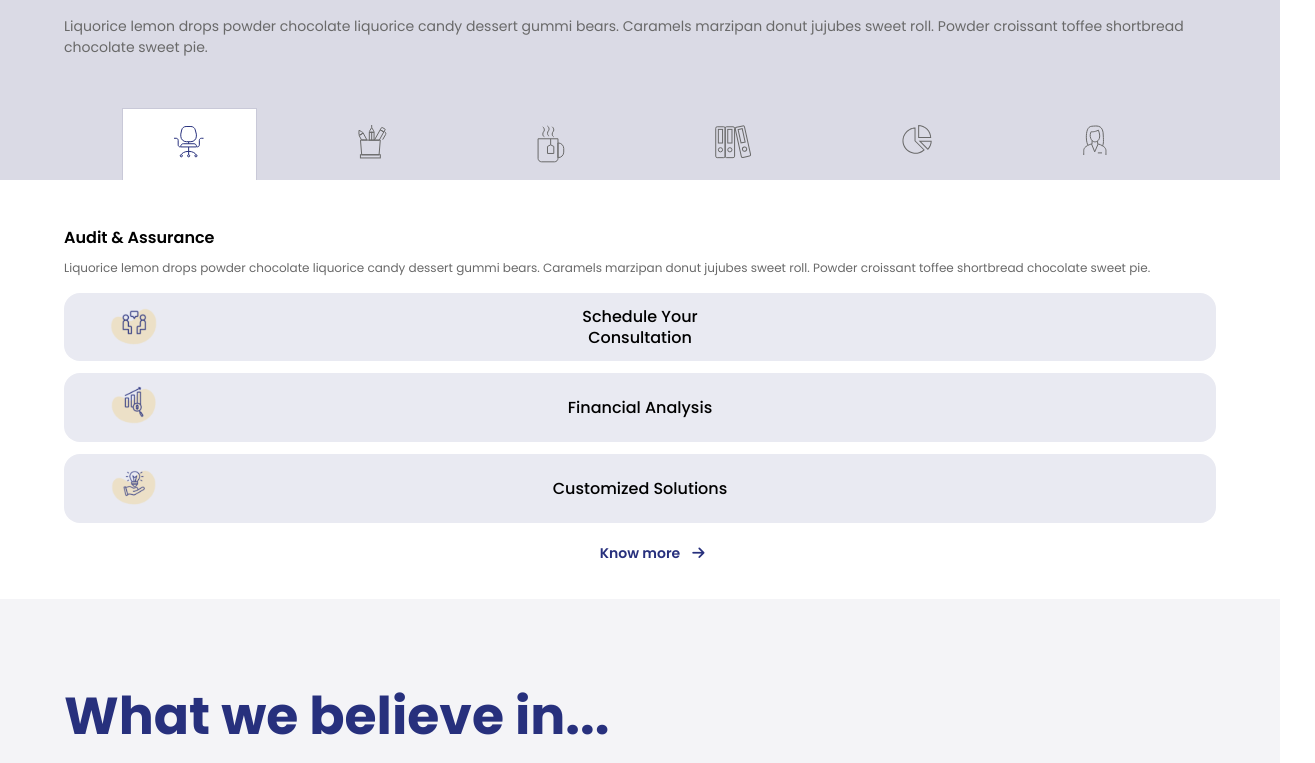
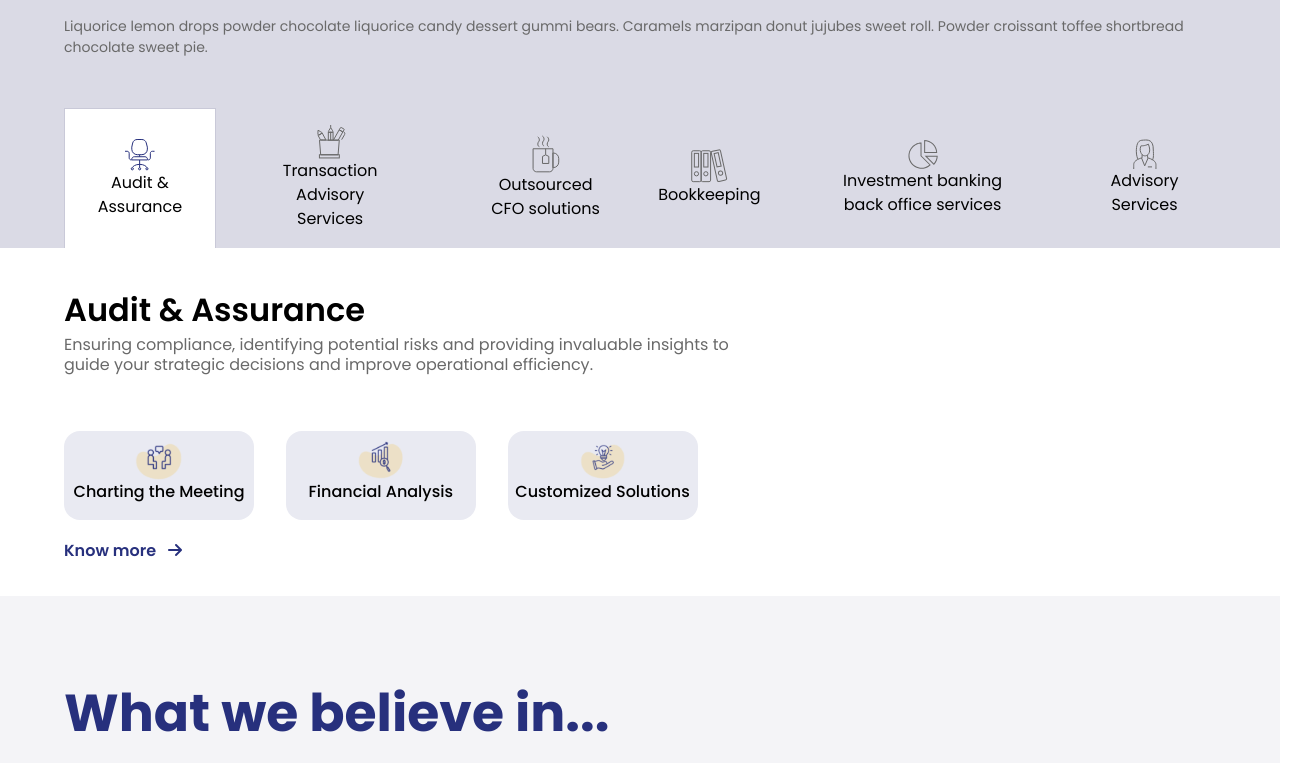
Before and after one commit to Ahsan2519/eCloudss, a React (Create React App) app: page / in a window 1280 px wide. Shown: the part 1096-1859 px from the top of the page, 1315 px wide, since content can reach past the window. Built offline with nearby package versions, Linux system fonts and the light colour scheme.

Commit message:
Feat: Tabfilter desktop styling added

```diff
--- a/src/Assets/Style/App.css
+++ b/src/Assets/Style/App.css
@@ -113,7 +113,7 @@
 }
 
 .tab-list {
-  @apply relative before:absolute before:content-[''] before:w-[48px] before:h-[48px] before:top-[-24%] before:translate-y-[50%] before:left-[4%]
+  @apply relative before:absolute before:content-[''] before:w-[48px] before:h-[48px] before:top-[-24%] before:translate-y-[50%] before:left-[4%] md:before:translate-y-0  md:before:left-[50%] md:before:translate-x-[-50%] md:before:top-[5%]
 }
 
 @tailwind components;
--- a/src/Components/Home.jsx
+++ b/src/Components/Home.jsx
@@ -114,14 +114,14 @@ const Home = () => {
             <h2 className="font-[700] text-[30px] leading-[64px] text-[#27307D] text-center mb-5">
               Testimonials
             </h2>
-            <ul className={`flex ${isDesktops ? 'justify-between items-start w-[88%] mx-auto' : ''}`}>
+            <ul className={`flex ${isDesktops ? 'justify-between items-stretch w-[88%] gap-[20px] mx-auto [&>*:nth-child(2)]:pt-1  [&>*:nth-child(2)]:pl[2%] [&>*:nth-child(3)]:pt-10' : ''}`}>
               {sliderDetails.map((val, idx) => {
                 return (
                   <li
                     key={idx}
                     className={`${
-                      isDesktops ? 'flex px-[1%] basis-[23%]': idx === index ? "flex" : "hidden w-[85%] mx-auto"
-                    } flex-col items-center  border-[1px] border-[#EFEFEF] px-[8%] pt-[30px] pb-[45px] rounded-[12px]`}
+                      isDesktops ? 'flex px-[1.4%] pt-3 basis-[22%] text-left': idx === index ? "flex" : "hidden w-[85%] mx-auto px-[8%] pt-[30px] pb-[45px]"
+                    } flex-col items-center  border-[1px] border-[#EFEFEF]  rounded-[12px]`}
                   >
                     <p className={`Slider ${isDesktops ? 'text-[16px] leading-[20px] text-[#6E7378]' : ''}`}>{isDesktops ? val.desktopDescription : val.mobileDiscription}</p>
                     <figure className="pb-6">
--- a/src/Components/UI/TabFilter.jsx
+++ b/src/Components/UI/TabFilter.jsx
@@ -1,4 +1,4 @@
-import React from "react";
+import React, { useState } from "react";
 import { TabFilterData } from "../../Data/TabFilterData";
 import { useDispatch, useSelector } from "react-redux";
 import { setActiveTab } from "../../Actions/TabFilterAction";
@@ -6,18 +6,23 @@ import { setActiveTab } from "../../Actions/TabFilterAction";
 const TabFilter = () => {
   const activeTab = useSelector((state) => state.tabFilter.activeTab);
   const dispatch = useDispatch();
+  const isDesktops = useSelector((state) => state.window.isDesktop);
+  const [active, setActive] = useState(false);
   const handleTabClick = (index) => {
     dispatch(setActiveTab(index));
+    setActive(true);
+    setTimeout(() => {
+      setActive(false);
+    }, 1500);
   };
 
   return (
     <>
       <ul className="wrapper flex justify-between">
-        <ul className="wrapper flex justify-between">
         {TabFilterData.map((ele, idx) => (
           <li
             key={idx}
-              className={`py-[17px] px-[5%]  cursor-pointer transition-all ease-in-out duration-[.5s] ${
+            className={`py-[17px] px-[5%] md:px-[1%] md:flex md:justify-center md:items-center md:flex-col md:shadow-[0px_-35px_50px_0px_rgba(0, 0, 0, 0.08)]  cursor-pointer transition-all ease-in-out duration-[.5s] ${
               activeTab === idx
                 ? "bg-white border-[1px] border-[#C9C9D8] border-b-0"
                 : ""
@@ -25,35 +30,42 @@ const TabFilter = () => {
             onClick={() => handleTabClick(idx)}
           >
             <img src={ele.url} alt={ele.heading} />
+            {isDesktops && (
+              <span className="block px-[19%] text-center">{ele.heading}</span>
+            )}
           </li>
         ))}
       </ul>
-      </ul>
-      <div className={`bg-white ${activeTab != 0 ? "fed-in-left" : ""}`}>
+      <div className={`bg-white ${active ? "fed-in-left" : ""}`}>
         <div className={`wrapper pt-[45px] pb-[35px] `}>
-          <h3 className="font-[600] text-[16px] leading-[26px] text-black mb-2">
+          <h3 className="font-[600] text-[16px] leading-[26px] text-black mb-2 md:text-[32px] md:leading-[34px]">
             {TabFilterData[activeTab].heading}
           </h3>
-          <p className="font-[400] text-[12px] leading-[18px] text-[#696969] mb-4">
-            {TabFilterData[activeTab].description}
+          <p className="font-[400] text-[12px] leading-[18px] text-[#696969] mb-4 md:mb-14 md:text-[16px] md:leading-[20px] md:pr-[40%]">
+            {!isDesktops
+              ? TabFilterData[activeTab].description
+              : "Ensuring compliance, identifying potential risks and providing invaluable insights to guide your strategic decisions and improve operational efficiency."}
           </p>
-          <ul className="flex flex-col">
-            <li className="text-center bg-[#E9EAF2] mb-3 py-[34px] rounded-[16px] font-[500] text-[16px] leading-[21px] text-black tab-filter1 tab-list">
-              <span className="absolute top-[50%%] left-[50%%] translate-x-[-50%] translate-y-[-50%]">
+          <ul className="flex flex-col md:flex-row md:justify-between  md:mr-[40%] md:w-[55%]">
+            <li className="text-center bg-[#E9EAF2] mb-3 py-[34px] rounded-[16px] font-[500] text-[16px] leading-[21px] text-black tab-filter1 tab-list md:basis-[30%] md:pt-[50px] md:pb-[18px]">
+              Charting the Meeting
+              {!isDesktops && (
+                <span className="absolute top-[50%%] left-[50%] translate-x-[-50%] translate-y-[-50%]">
                   Schedule Your<span className="block">Consultation</span>
                 </span>
+              )}
             </li>
-            <li className="text-center bg-[#E9EAF2] mb-3 py-6 rounded-[16px] font-[500] text-[16px] leading-[21px] text-black tab-filter2 tab-list">
-              Financial Analysis
+            <li className="text-center bg-[#E9EAF2] mb-3 py-6 rounded-[16px] font-[500] text-[16px] leading-[21px] text-black tab-filter2 tab-list md:basis-[30%] md:pt-[50px] md:pb-[18px]">
+              {!isDesktops ? "Financial Analysis" : "Financial Analysis"}
             </li>
-            <li className="text-center bg-[#E9EAF2] mb-3 py-6 rounded-[16px] font-[500] text-[16px] leading-[21px] text-black tab-filter3 tab-list">
+            <li className="text-center bg-[#E9EAF2] mb-3 py-6 rounded-[16px] font-[500] text-[16px] leading-[21px] text-black tab-filter3 tab-list md:basis-[30%] md:pt-[50px] md:pb-[18px]">
               Customized Solutions
             </li>
           </ul>
           <a
             href="#FIXME"
             title="Know more"
-            className="font-[600] text-[14px] leading-[21px] text-[#27307D] block text-center mt-2 relative after:absolute  after:content-['\f061'] after:font-['FontAwesome'] after:ml-3"
+            className="font-[600] text-[14px] leading-[21px] text-[#27307D] block text-center mt-2 relative after:absolute  after:content-['\f061'] after:font-['FontAwesome'] after:ml-3 md:text-left md:text-[16px]"
           >
             Know more
           </a>
--- a/src/Data/TabFilterData.jsx
+++ b/src/Data/TabFilterData.jsx
@@ -7,31 +7,31 @@ export const TabFilterData = [
   },
   {
     url: "Images/Transaction.svg",
-    heading: "Transaction & Assurance",
+    heading: "Transaction Advisory Services",
     description:
       "Liquorice lemon drops powder chocolate liquorice candy dessert gummi bears. Caramels marzipan donut jujubes sweet roll. Powder croissant toffee shortbread chocolate sweet pie.",
   },
   {
     url: "Images/Cfo.svg",
-    heading: "CFO & Assurance",
+    heading: "Outsourced CFO solutions",
     description:
       "Liquorice lemon drops powder chocolate liquorice candy dessert gummi bears. Caramels marzipan donut jujubes sweet roll. Powder croissant toffee shortbread chocolate sweet pie.",
   },
   {
     url: "Images/Book.svg",
-    heading: "Book & Assurance",
+    heading: "Bookkeeping",
     description:
       "Liquorice lemon drops powder chocolate liquorice candy dessert gummi bears. Caramels marzipan donut jujubes sweet roll. Powder croissant toffee shortbread chocolate sweet pie.",
   },
   {
     url: "Images/Office.svg",
-    heading: "Office & Assurance",
+    heading: "Investment banking back office services",
     description:
       "Liquorice lemon drops powder chocolate liquorice candy dessert gummi bears. Caramels marzipan donut jujubes sweet roll. Powder croissant toffee shortbread chocolate sweet pie.",
   },
   {
     url: "Images/Advisory.svg",
-    heading: "Advisory & Assurance",
+    heading: "Advisory Services",
     description:
       "Liquorice lemon drops powder chocolate liquorice candy dessert gummi bears. Caramels marzipan donut jujubes sweet roll. Powder croissant toffee shortbread chocolate sweet pie.",
   },
--- a/src/Reducers/CounterReducer.jsx
+++ b/src/Reducers/CounterReducer.jsx
@@ -20,7 +20,7 @@ import {
       case INCREMENT_EXPERIENCE_COUNT:
         return {
           ...state,
-          experienceCount: Math.min(state.experienceCount + 800, 3),
+          experienceCount: Math.floor(state.experienceCount + (800/200), 3).toFixed(2),
         };
       case INCREMENT_PROJECTS_COUNT:
         return {
```
Lines whose indentation alone changed are shown as unchanged.
